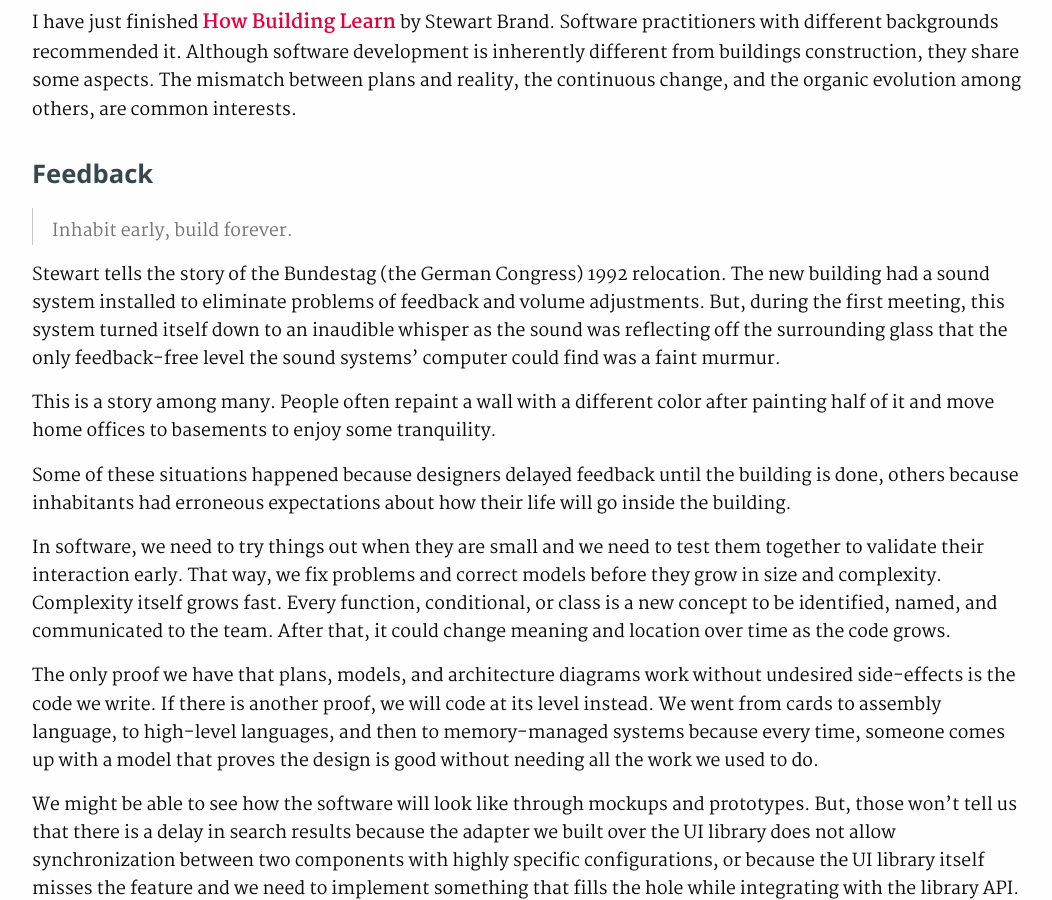
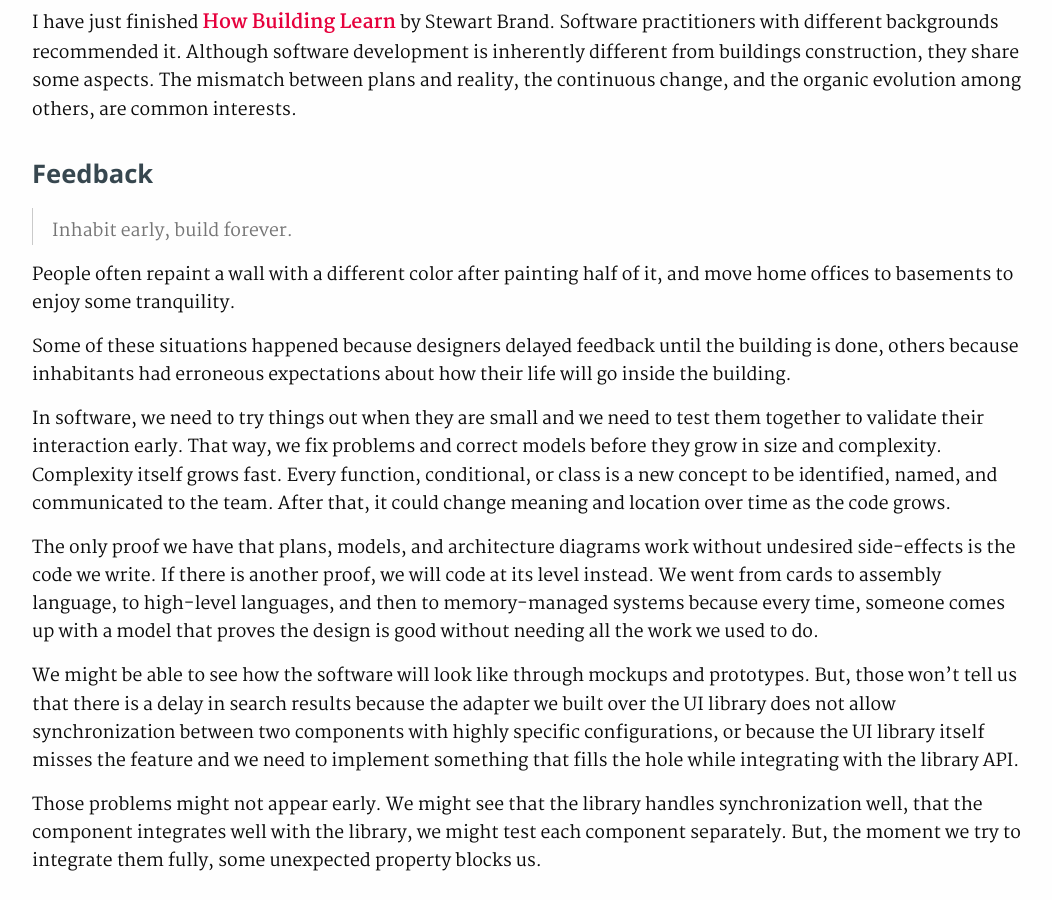
Before and after one commit to haresfaiez/haresfaiez.github.io, a Jekyll site: the page built from _posts/2021-08-25-software-design-lessons-from-how-buildings-learn.md, in a window 1280 px wide and 900 px high, scrolled down 435 px. Shown: the whole window, without its empty margins (64-1116 px from the left). Built offline with Jekyll 4.4.1, drawn with Linux system fonts in a browser that asks for light colours.

Commit message:
Update how-buildings-learn post

```diff
--- a/_posts/2021-08-25-software-design-lessons-from-how-buildings-learn.md
+++ b/_posts/2021-08-25-software-design-lessons-from-how-buildings-learn.md
@@ -23,15 +23,7 @@ are common interests.
 ## Feedback
 > Inhabit early, build forever.
 
-Stewart tells the story of the Bundestag (the German Congress) 1992 relocation.
-The new building had a sound system installed to eliminate problems of feedback and volume
-adjustments.
-But, during the first meeting, this system turned itself down to an inaudible whisper as
-the sound was reflecting off the surrounding glass that the only feedback-free level
-the sound systems' computer could find was a faint murmur.
-
-This is a story among many.
-People often repaint a wall with a different color after painting half of it
+People often repaint a wall with a different color after painting half of it,
 and move home offices to basements to enjoy some tranquility.
 
 Some of these situations happened because designers delayed feedback until the building is done,
```
